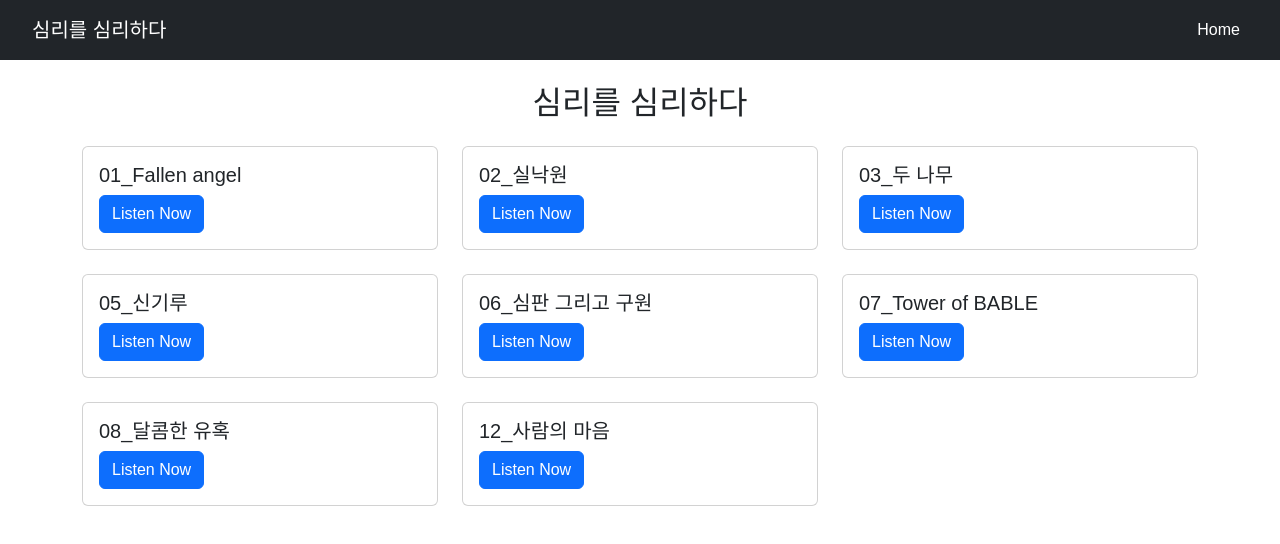
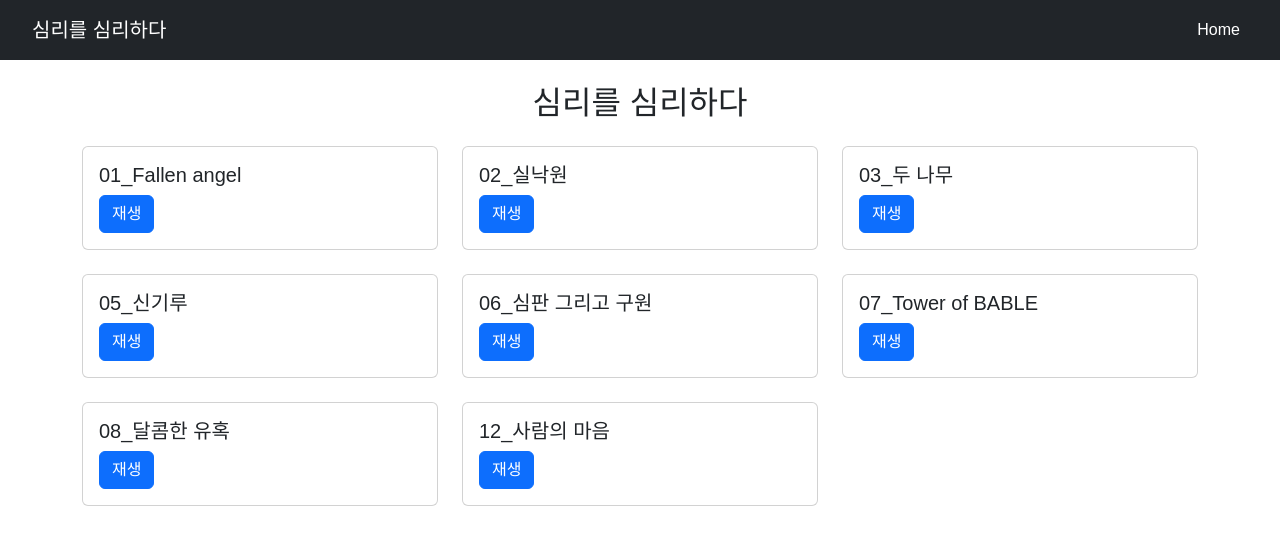
Before and after one commit to csw10141/psy-sound, a React (Create React App) app: page / in a window 1280 px wide. Shown: the top 544 px of the page. Built offline with nearby package versions, Linux system fonts and the light colour scheme.

Commit message:
modified:   src/components/AudioList.js

```diff
--- a/src/components/AudioList.js
+++ b/src/components/AudioList.js
@@ -10,7 +10,7 @@ function AudioList({ audios }) {
             <div className="card-body">
               <h5 className="card-title">{audio.title}</h5>
               <Link to={`/audio/${audio.id}`} className="btn btn-primary">
-                Listen Now
+                재생
               </Link>
             </div>
           </div>
```
